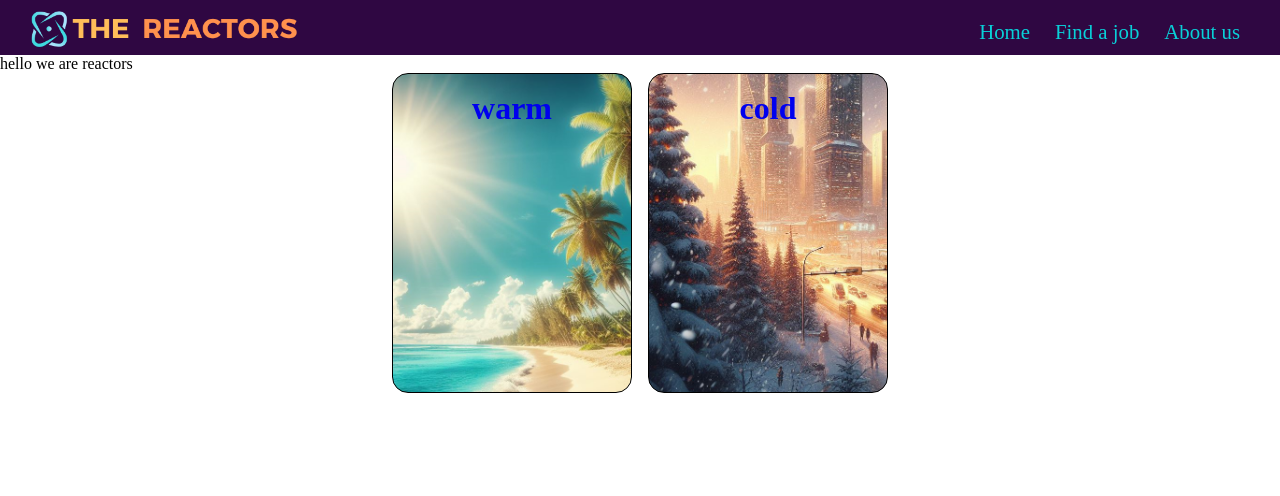
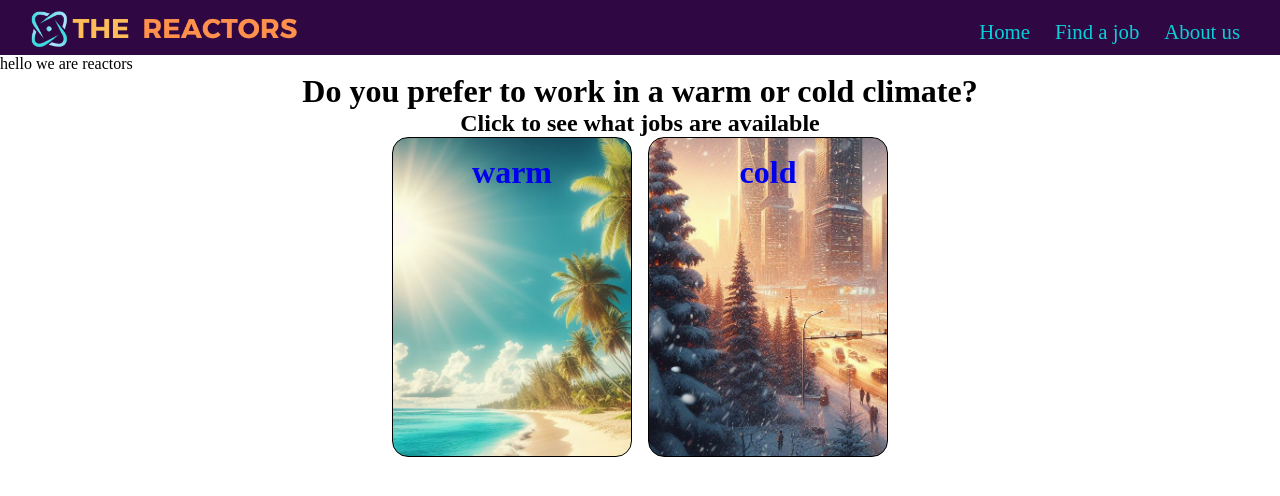
Before and after one commit to Minimoocodes/the-reactors, a React (Create React App) app: page /warmorcold in a window 1280 px wide. Shown: the top 496 px of the page. Built offline with nearby package versions, Linux system fonts and the light colour scheme.

Commit message:
added text

```diff
--- a/src/pages/WarmOrColdPage.js
+++ b/src/pages/WarmOrColdPage.js
@@ -5,11 +5,19 @@ const WarmOrCold = () => {
   const warmOrColdArray = ["warm", "cold"];
 
   return (
-    <div className="WarmOrCold_wrap">
-      {warmOrColdArray.map((warmOrColdDisplay, index) => (
-        <WarmOrColdCard key={index} warmOrColdDisplay={warmOrColdDisplay} />
-      ))}
-    </div>
+    <>
+      <div className="WarmOrCold_wrap">
+        <h1>Do you prefer to work in a warm or cold climate?</h1>
+      </div>
+      <div className="WarmOrCold_wrap">
+        <h2>Click to see what jobs are available</h2>
+      </div>
+      <div className="WarmOrCold_wrap">
+        {warmOrColdArray.map((warmOrColdDisplay, index) => (
+          <WarmOrColdCard key={index} warmOrColdDisplay={warmOrColdDisplay} />
+        ))}
+      </div>
+    </>
   );
 };
 
```
